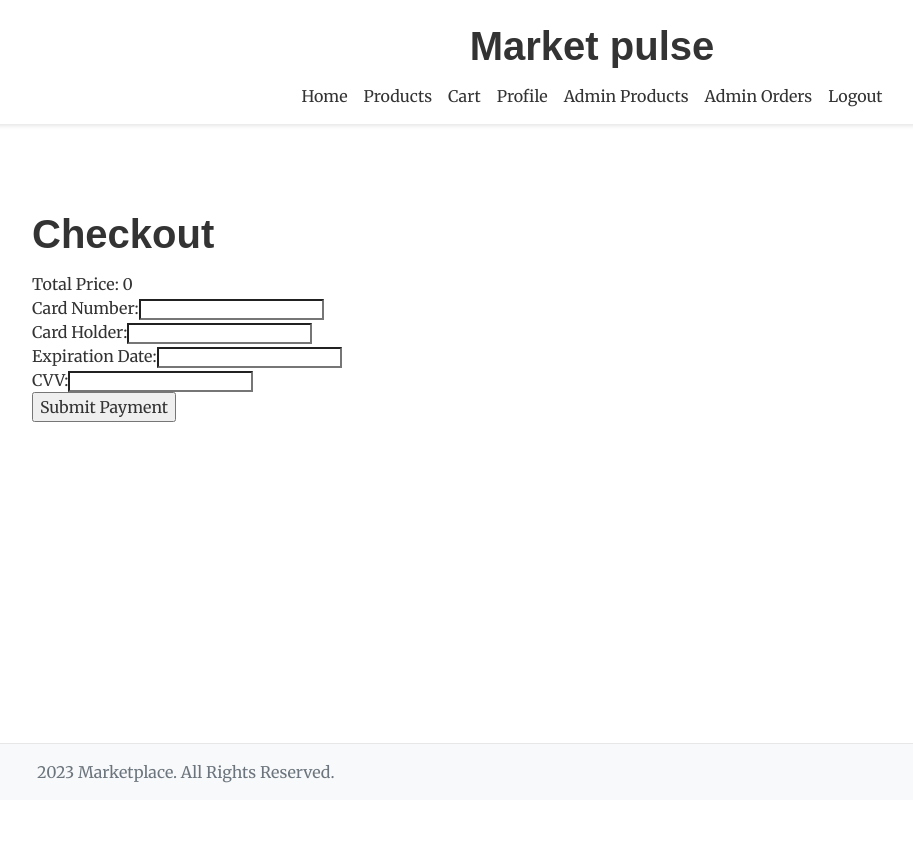
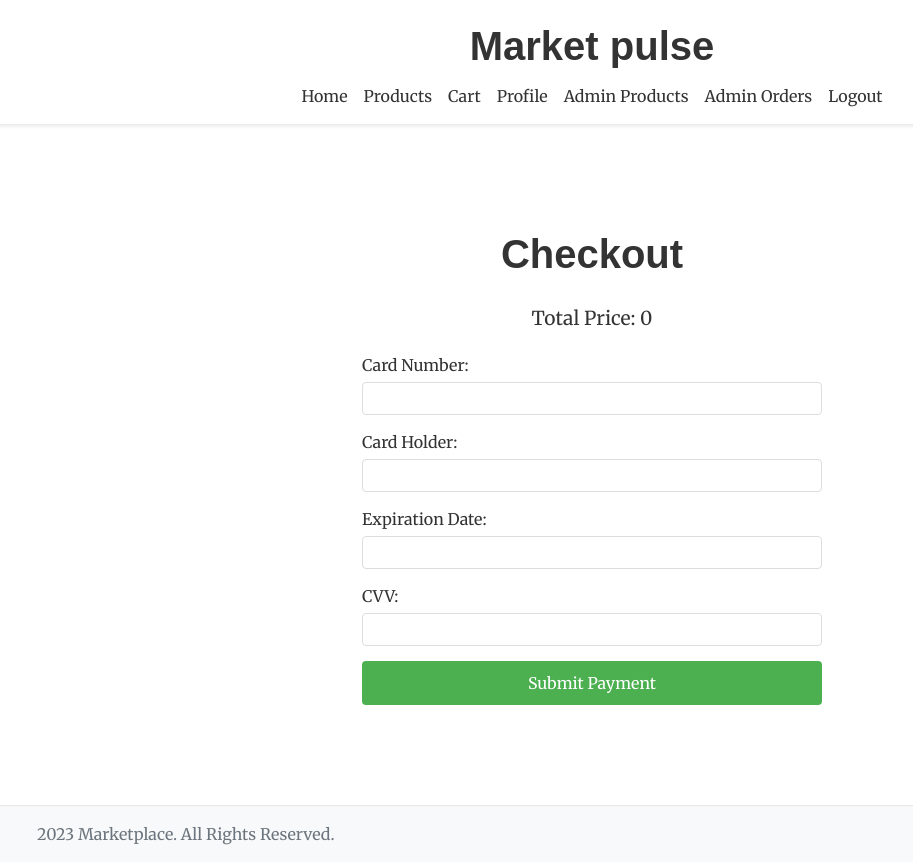
Before and after one commit to SkyDogzz/MarketPulse, a React (Vite) app in the folder client/: page /checkout in a window 1280 px wide. Shown: the whole page, without its empty margins (48-961 px from the left). Before the commit the page ends 800 px from the top, so only its background shows below. Built offline with nearby package versions, Linux system fonts and the light colour scheme; sample sign-in values are in the browser's storage.

Commit message:
Refactor checkout page and add checkout component

```diff
--- a/client/src/page/Checkout.tsx
+++ b/client/src/page/Checkout.tsx
@@ -30,7 +30,6 @@ export default function Checkout() {
     }
   }, []);
 
-
   const handleInputChange = (e: React.ChangeEvent<HTMLInputElement>) => {
     const { name, value } = e.target;
     setPaymentDetails((prevState) => ({
@@ -45,52 +44,58 @@ export default function Checkout() {
   };
 
   return (
-    <div>
-      <h1>Checkout</h1>
-      <p>Total Price: {price}</p>
+    <div className="checkout-container">
+      <h1 className="checkout-title">Checkout</h1>
+      <p className="checkout-total">Total Price: {price}</p>
 
-      <form onSubmit={handleSubmit}>
-        <label>
-          Card Number:
+      <form className="checkout-form" onSubmit={handleSubmit}>
+        <div className="form-group">
+          <label>Card Number:</label>
           <input
             type="text"
             name="cardNumber"
+            className="form-control"
             value={paymentDetails.cardNumber}
             onChange={handleInputChange}
           />
-        </label>
-        <br />
-        <label>
-          Card Holder:
+        </div>
+
+        <div className="form-group">
+          <label>Card Holder:</label>
           <input
             type="text"
             name="cardHolder"
+            className="form-control"
             value={paymentDetails.cardHolder}
             onChange={handleInputChange}
           />
-        </label>
-        <br />
-        <label>
-          Expiration Date:
+        </div>
+
+        <div className="form-group">
+          <label>Expiration Date:</label>
           <input
             type="text"
             name="expirationDate"
+            className="form-control"
             value={paymentDetails.expirationDate}
             onChange={handleInputChange}
           />
-        </label>
-        <br />
-        <label>
-          CVV:
+        </div>
+
+        <div className="form-group">
+          <label>CVV:</label>
           <input
             type="text"
             name="cvv"
+            className="form-control"
             value={paymentDetails.cvv}
             onChange={handleInputChange}
           />
-        </label>
-        <br />
-        <button type="submit">Submit Payment</button>
+        </div>
+
+        <button className="submit-button" type="submit">
+          Submit Payment
+        </button>
       </form>
     </div>
   );
--- /dev/null
+++ b/client/src/style/components/_checkout.scss
@@ -0,0 +1,50 @@
+.checkout-container {
+    padding: 20px;
+    max-width: 500px;
+    margin: 0 auto;
+
+    .checkout-title {
+        text-align: center;
+        margin-bottom: 20px;
+    }
+
+    .checkout-total {
+        font-size: 1.2rem;
+        margin-bottom: 20px;
+        text-align: center;
+    }
+
+    .checkout-form {
+        display: flex;
+        flex-direction: column;
+        gap: 15px;
+
+        .form-group {
+            display: flex;
+            flex-direction: column;
+
+            label {
+                margin-bottom: 5px;
+            }
+
+            .form-control {
+                padding: 8px;
+                border: 1px solid #ddd;
+                border-radius: 4px;
+            }
+        }
+
+        .submit-button {
+            background-color: #4CAF50;
+            color: white;
+            padding: 10px 15px;
+            border: none;
+            border-radius: 4px;
+            cursor: pointer;
+
+            &:hover {
+                background-color: darken(#4CAF50, 10%);
+            }
+        }
+    }
+}
--- a/client/src/style/index.scss
+++ b/client/src/style/index.scss
@@ -7,3 +7,4 @@
 @use 'components/productCard';
 @use 'components/productDetail';
 @use 'components/cart';
+@use 'components/checkout';
```
